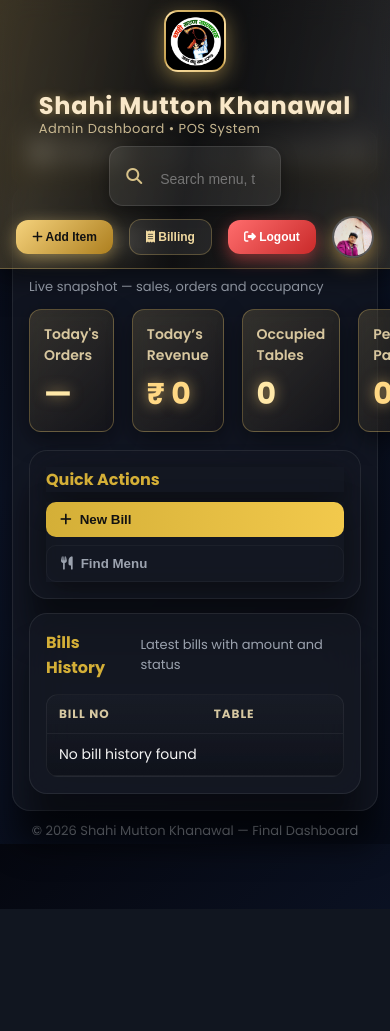
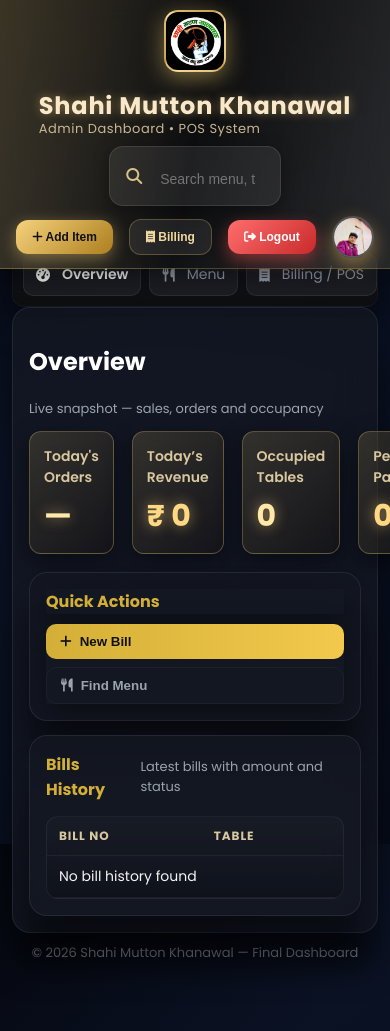
Before and after one commit to Pranu9997/SHAHI_GROUP, a Flask app: page /dashboard in a window 390 px wide; the page is wider, and only the part inside the window is pictured. Before the commit the page ends 909 px from the top of that part, so only its background shows below. Run offline with Flask 3, Linux system fonts and the light colour scheme; a user stored in the database is signed in; data that the repository does not hold is empty; some libraries are stand-ins or nearby versions.

Commit message:
Prevent overview from hiding under topbar

```diff
--- a/templates/dashboard.html
+++ b/templates/dashboard.html
@@ -408,6 +408,9 @@ main{
     left:0;
     z-index:9999;
 }
+.topbar-spacer{
+    height:88px;
+}
 /* ===== MOBILE CLEANUP FOR OVERVIEW ===== */
 @media (max-width:768px){
   .topbar-new{
@@ -432,8 +435,12 @@ main{
     font-size:12px;
   }
 
+  .topbar-spacer{
+    height:230px;
+  }
+
   .app{
-    padding:120px 12px 20px;
+    padding:12px 12px 20px;
   }
 
   .sidebar{
@@ -685,6 +692,8 @@ main{
     </div>
 
 </div>
+
+  <div class="topbar-spacer"></div>
 
   <div class="app" role="application">
     <aside class="sidebar" aria-label="Navigation">
```
